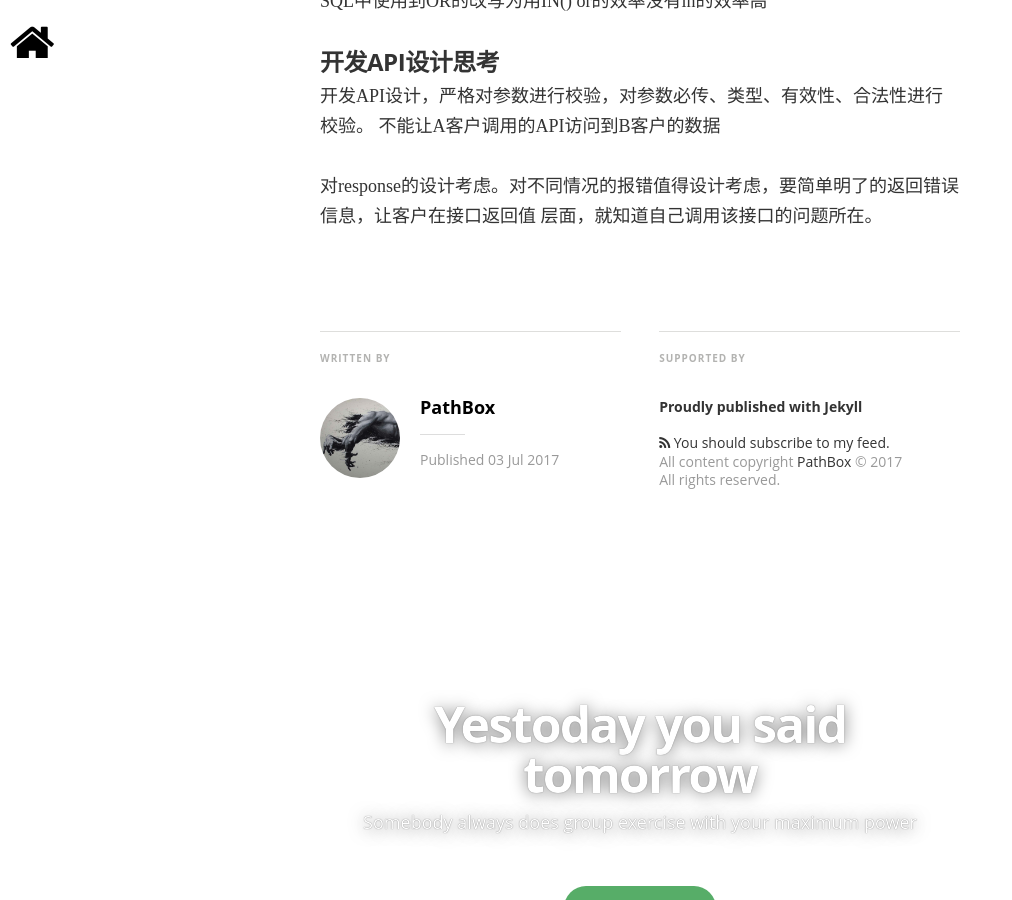
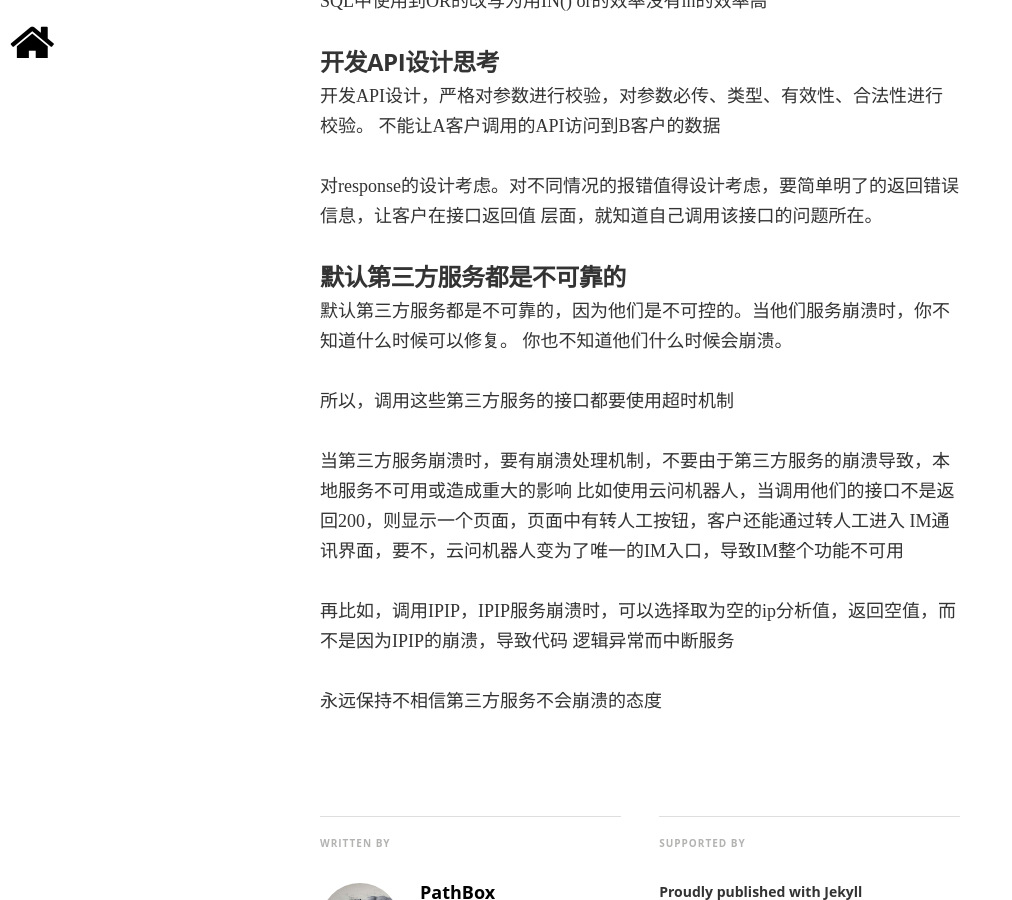
Before and after one commit to pathbox/pathbox.github.io, a Jekyll site: the page built from _posts/2017-07-03-work-summary-in-Udesk-six.md, in a window 1280 px wide and 900 px high, scrolled down 4792 px. Shown: the whole window, without its empty margins (0-1012 px from the left). Built offline with Jekyll 4.4.1, drawn with Linux system fonts in a browser that asks for light colours; nearby versions of some CDN libraries; some web fonts are replaced; comment, search, counter and statistics services are not loaded.

Commit message:
默认第三方服务都是不可靠的

```diff
--- a/_posts/2017-07-03-work-summary-in-Udesk-six.md
+++ b/_posts/2017-07-03-work-summary-in-Udesk-six.md
@@ -125,3 +125,18 @@
 
 对response的设计考虑。对不同情况的报错值得设计考虑，要简单明了的返回错误信息，让客户在接口返回值
 层面，就知道自己调用该接口的问题所在。
+
+##### 默认第三方服务都是不可靠的
+默认第三方服务都是不可靠的，因为他们是不可控的。当他们服务崩溃时，你不知道什么时候可以修复。
+你也不知道他们什么时候会崩溃。
+
+所以，调用这些第三方服务的接口都要使用超时机制
+
+当第三方服务崩溃时，要有崩溃处理机制，不要由于第三方服务的崩溃导致，本地服务不可用或造成重大的影响
+比如使用云问机器人，当调用他们的接口不是返回200，则显示一个页面，页面中有转人工按钮，客户还能通过转人工进入
+IM通讯界面，要不，云问机器人变为了唯一的IM入口，导致IM整个功能不可用
+
+再比如，调用IPIP，IPIP服务崩溃时，可以选择取为空的ip分析值，返回空值，而不是因为IPIP的崩溃，导致代码
+逻辑异常而中断服务
+
+永远保持不相信第三方服务不会崩溃的态度
```
